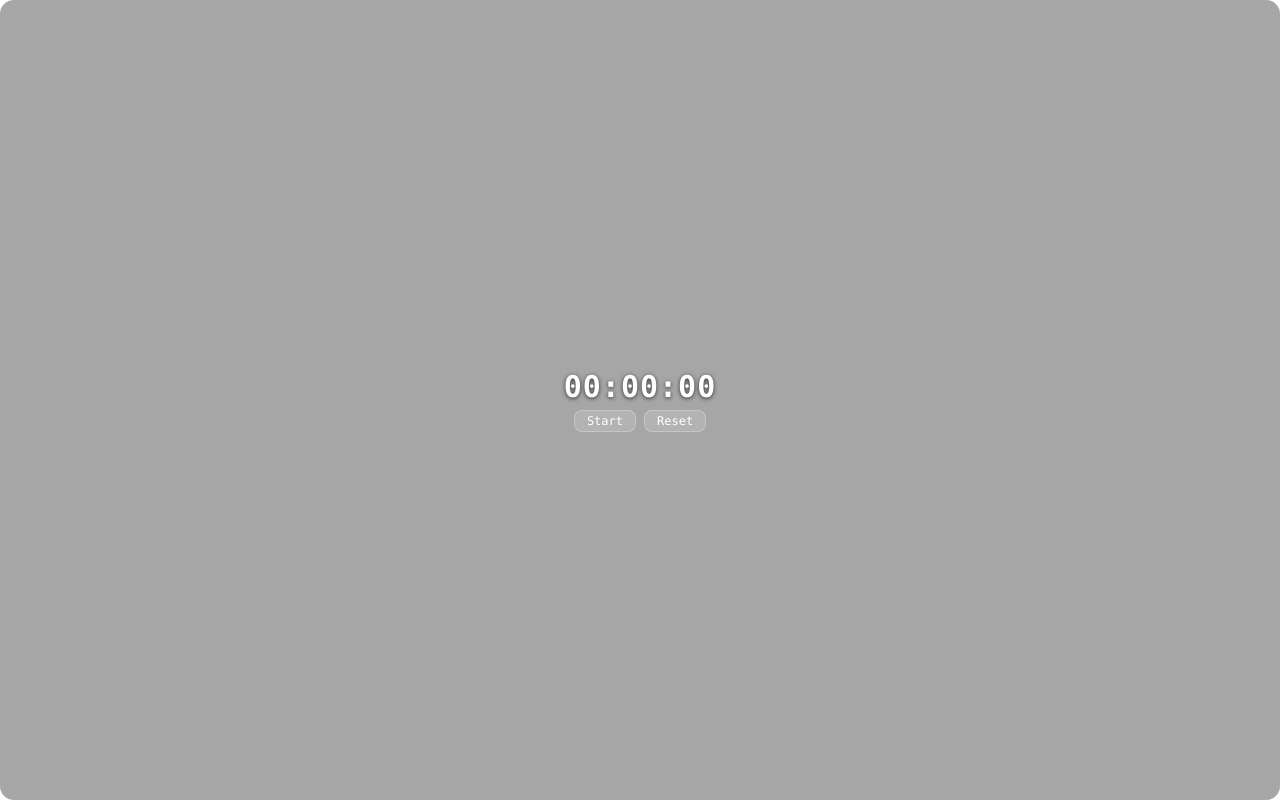
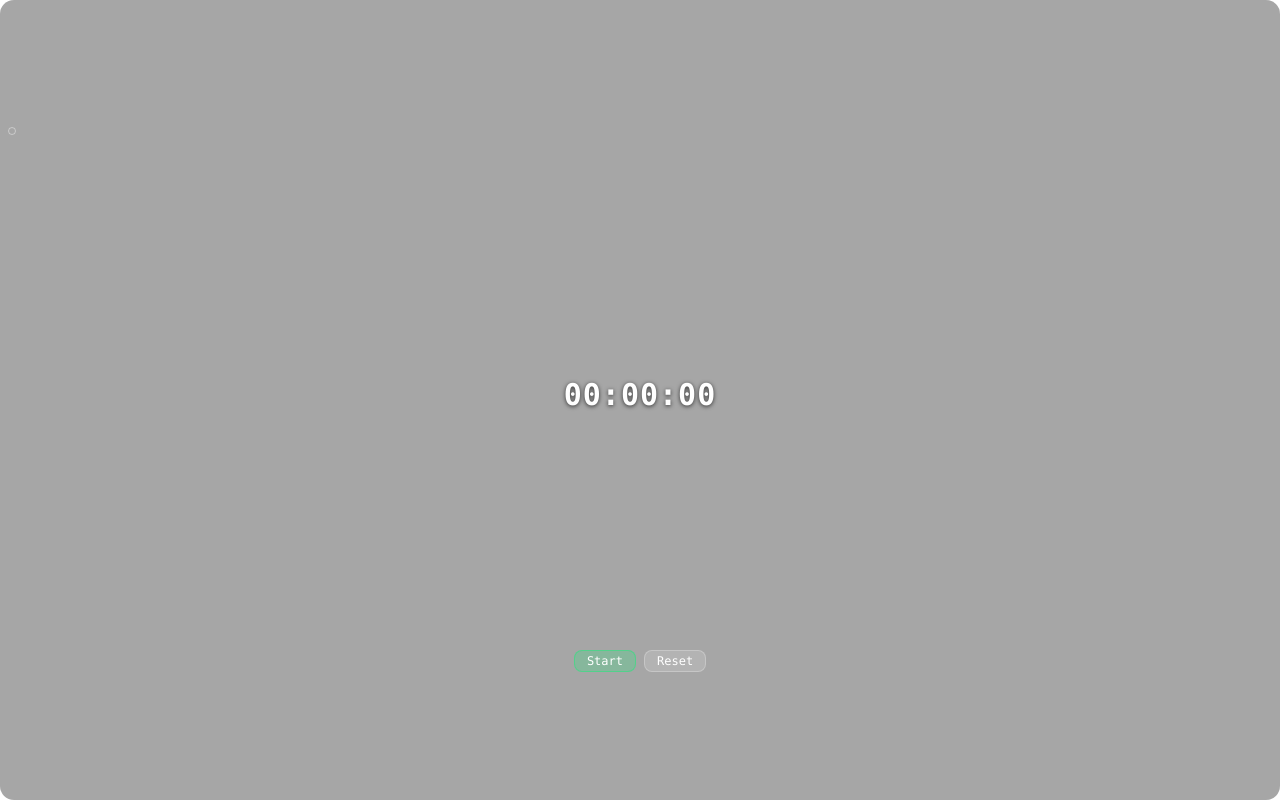
Before and after one commit to chetanchandel31/floating-timer-tauri, a website built with Vite: page index.html in a window 1280 px wide. Built offline with nearby package versions, Linux system fonts and the light colour scheme.

Commit message:
fix spacing

```diff
--- a/index.html
+++ b/index.html
@@ -9,12 +9,16 @@
   </head>
   <body>
     <div class="widget" data-tauri-drag-region>
-      <button id="close" class="close" tabindex="-1" aria-label="Close">
-        ×
-      </button>
+      <div class="top-bar">
+        <span id="dot" class="dot"></span>
+        <button id="close" class="close" tabindex="-1" aria-label="Close">
+          ×
+        </button>
+      </div>
+
       <div id="time" class="time">00:00:00</div>
       <div class="controls">
-        <button id="toggle" tabindex="-1">Start</button>
+        <button id="toggle" data-state="idle" tabindex="-1">Start</button>
         <button id="reset" tabindex="-1">Reset</button>
       </div>
     </div>
--- a/src-tauri/tauri.conf.json
+++ b/src-tauri/tauri.conf.json
@@ -15,8 +15,8 @@
       {
         "label": "main",
         "title": "floating-timer-tauri",
-        "width": 180,
-        "height": 90,
+        "width": 175,
+        "height": 110,
         "resizable": false,
         "decorations": false,
         "transparent": true,
--- a/src/main.ts
+++ b/src/main.ts
@@ -6,6 +6,7 @@ const timeEl = document.querySelector<HTMLDivElement>("#time")!;
 const toggleBtn = document.querySelector<HTMLButtonElement>("#toggle")!;
 const resetBtn = document.querySelector<HTMLButtonElement>("#reset")!;
 const closeBtn = document.querySelector<HTMLButtonElement>("#close")!;
+const dotEl = document.querySelector<HTMLSpanElement>("#dot")!;
 
 // Time banked from earlier running periods (ms)
 let accumulatedMs = 0;
@@ -32,12 +33,15 @@ function format(ms: number): string {
 }
 
 function render(): void {
+  const running = startedAt !== null;
   timeEl.textContent = format(elapsedMs());
-  if (startedAt !== null) {
-    toggleBtn.textContent = "Pause";
-  } else {
-    toggleBtn.textContent = accumulatedMs > 0 ? "Resume" : "Start";
-  }
+  toggleBtn.textContent = running
+    ? "Pause"
+    : accumulatedMs > 0
+      ? "Resume"
+      : "Start";
+  toggleBtn.dataset.state = running ? "running" : "idle";
+  dotEl.classList.toggle("running", running);
 }
 
 function start(): void {
--- a/src/styles.css
+++ b/src/styles.css
@@ -26,11 +26,12 @@ body {
   display: flex;
   flex-direction: column;
   align-items: center;
-  justify-content: center;
+  justify-content: space-around;
   gap: 6px;
   border-radius: 14px;
   background: rgba(0, 0, 0, var(--bg-alpha));
   color: var(--fg);
+  padding: 6px 8px 12px 8px;
 }
 
 /* Let clicks pass through to .widget so dragging works from anywhere
@@ -65,10 +66,17 @@ body {
   background: rgba(255, 255, 255, 0.28);
 }
 
+.top-bar {
+  align-self: stretch;
+  display: flex;
+  justify-content: space-between;
+  align-items: center;
+  pointer-events: none;
+}
+
 .close {
-  position: absolute;
-  top: 4px;
-  right: 6px;
+  pointer-events: auto;
+  display: block;
   width: 18px;
   height: 18px;
   line-height: 16px;
@@ -90,3 +98,58 @@ body {
 .close:hover {
   background: rgba(255, 70, 70, 0.7);
 }
+
+/* Status dot (top-left, mirrors the close button) */
+.dot {
+  /* position: absolute;
+  top: 7px;
+  left: 7px; */
+  display: block;
+  width: 8px;
+  height: 8px;
+  border-radius: 50%;
+  border: 1.5px solid rgba(255, 255, 255, 0.4);
+  background: transparent;
+  pointer-events: none; /* never blocks dragging */
+}
+
+.dot.running {
+  background: #3ddc84;
+  border-color: #3ddc84;
+  animation: pulse 2s ease-in-out infinite;
+}
+
+@keyframes pulse {
+  0%,
+  100% {
+    box-shadow: 0 0 0 0 rgba(61, 220, 132, 0.6);
+  }
+  50% {
+    box-shadow: 0 0 0 5px rgba(61, 220, 132, 0);
+  }
+}
+
+@media (prefers-reduced-motion: reduce) {
+  .dot.running {
+    animation: none;
+  }
+}
+
+/* Toggle button tint: green = will start/resume, amber = will pause */
+.controls #toggle[data-state="idle"] {
+  background: rgba(61, 220, 132, 0.3);
+  border-color: rgba(61, 220, 132, 0.7);
+}
+
+.controls #toggle[data-state="idle"]:hover {
+  background: rgba(61, 220, 132, 0.45);
+}
+
+.controls #toggle[data-state="running"] {
+  background: rgba(255, 179, 0, 0.3);
+  border-color: rgba(255, 179, 0, 0.75);
+}
+
+.controls #toggle[data-state="running"]:hover {
+  background: rgba(255, 179, 0, 0.45);
+}
```
